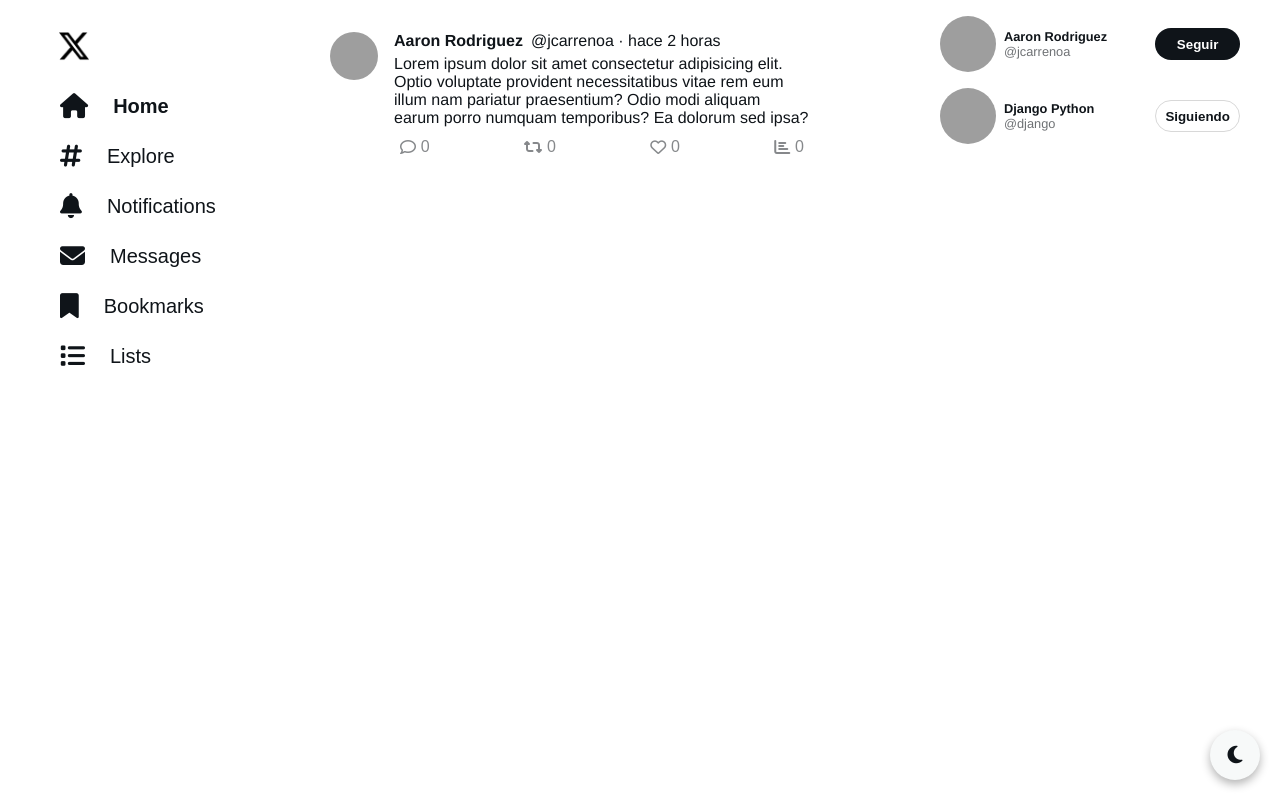
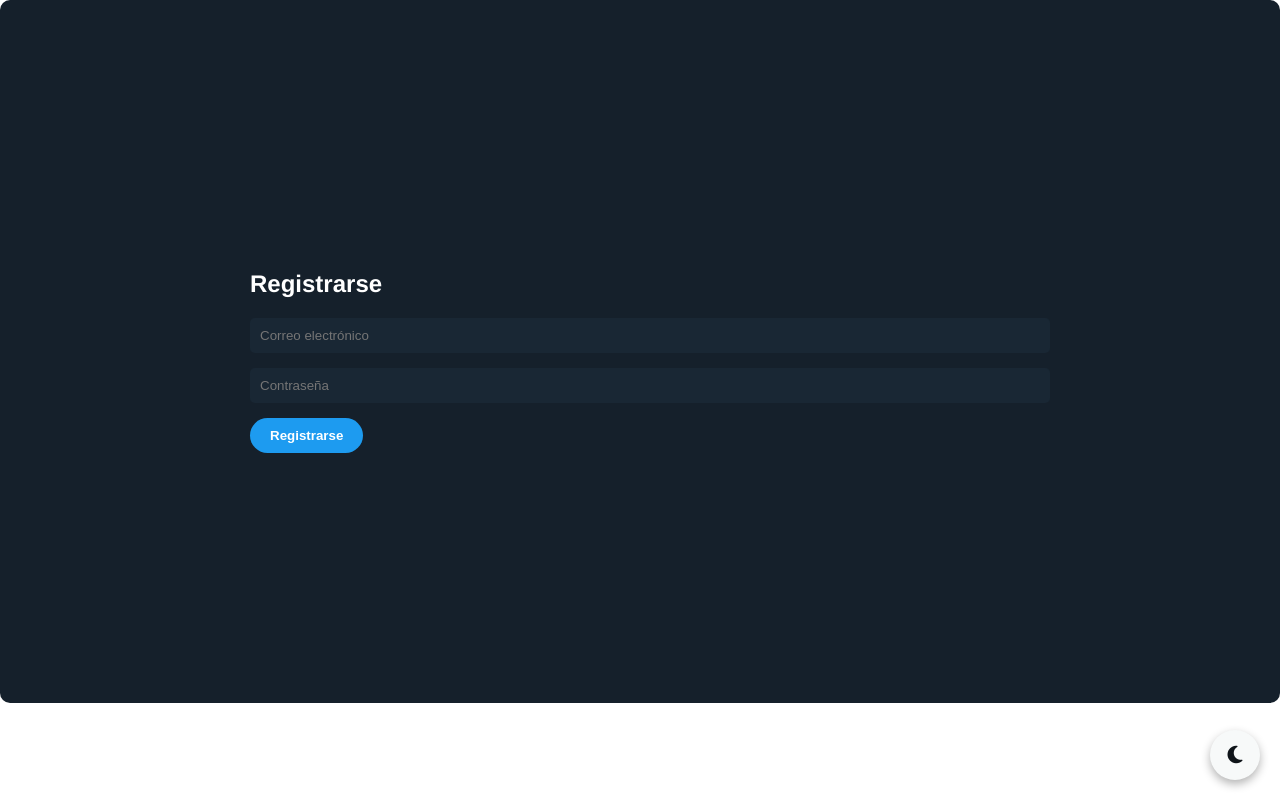
Before and after one commit to jcarrenoa/tw-front, a React (Vite) app: page / in a window 1280 px wide. Built offline with nearby package versions, Linux system fonts and the light colour scheme; grey boxes are pictures that could not be loaded.

Commit message:
Added missing components

```diff
--- a/src/App.tsx
+++ b/src/App.tsx
@@ -1,10 +1,12 @@
 import { useState, useEffect } from 'react'
 import Public from '@components/public/index'
+import LoginForm from '@components/public/LoginForm/LoginForm'
+import RegisterForm from '@components/public/RegisterForm/RegisterForm'
 import Private from '@components/private/index'
 import './App.css'
 
 export function App() {
-  const [login, setLogin] = useState(true);
+  const [login, setLogin] = useState(false);
   const [user, setUser] = useState({});
   const [darkMode, setDarkMode] = useState(() => {
     return localStorage.getItem("theme") === "dark";
@@ -30,7 +32,7 @@ export function App() {
       { login ?
         <Private mode={darkMode} />
       :
-        <Public />
+        <RegisterForm />
     }
     </>
   )
--- /dev/null
+++ b/src/components/private/CreatePostForm/CreatePostForm.module.css
@@ -0,0 +1,32 @@
+form {
+    background-color: #15202b;
+    padding: 15px;
+    border-radius: 10px;
+    color: white;
+}
+
+textarea {
+    width: 100%;
+    resize: none;
+    padding: 10px;
+    background-color: #192734;
+    border: none;
+    border-radius: 5px;
+    color: white;
+    font-size: 16px;
+    margin-bottom: 10px;
+}
+
+button {
+    background-color: #1d9bf0;
+    color: white;
+    padding: 8px 16px;
+    border: none;
+    border-radius: 20px;
+    cursor: pointer;
+    font-weight: bold;
+}
+
+button:hover {
+    background-color: #1a8cd8;
+}
--- /dev/null
+++ b/src/components/public/LoginForm/LoginForm.module.css
@@ -0,0 +1,31 @@
+form {
+    background-color: #15202b;
+    padding: 250px;
+    border-radius: 10px;
+    color: white;
+}
+
+input {
+    display: block;
+    width: 100%;
+    margin-bottom: 15px;
+    padding: 10px;
+    background-color: #192734;
+    border: none;
+    border-radius: 5px;
+    color: white;
+}
+
+button {
+    background-color: #1d9bf0;
+    color: white;
+    padding: 10px 20px;
+    border: none;
+    border-radius: 20px;
+    cursor: pointer;
+    font-weight: bold;
+}
+
+button:hover {
+    background-color: #1a8cd8;
+}
--- /dev/null
+++ b/src/components/public/LoginForm/LoginForm.tsx
@@ -0,0 +1,34 @@
+import { useState } from 'react';
+import './LoginForm.module.css';
+
+const LoginForm = () => {
+  const [email, setEmail] = useState('');
+  const [password, setPassword] = useState('');
+
+  const handleLogin = (e: React.FormEvent) => {
+    e.preventDefault();
+    console.log('Logging in with', email, password);
+  };
+
+  return (
+    <form onSubmit={handleLogin}>
+      <h2>Iniciar sesión</h2>
+      <input
+        type="email"
+        placeholder="Correo electrónico"
+        value={email}
+        onChange={(e) => setEmail(e.target.value)}
+      />
+      <input
+        type="password"
+        placeholder="Contraseña"
+        value={password}
+        onChange={(e) => setPassword(e.target.value)}
+      />
+      <button type="submit">Iniciar sesión</button>
+    </form>
+
+  );
+};
+
+export default LoginForm;
--- /dev/null
+++ b/src/components/public/RegisterForm/RegisterForm.module.css
@@ -0,0 +1,31 @@
+form {
+    background-color: #15202b;
+    padding: 250px;
+    border-radius: 10px;
+    color: white;
+}
+
+input {
+    display: block;
+    width: 100%;
+    margin-bottom: 15px;
+    padding: 10px;
+    background-color: #192734;
+    border: none;
+    border-radius: 5px;
+    color: white;
+}
+
+button {
+    background-color: #1d9bf0;
+    color: white;
+    padding: 10px 20px;
+    border: none;
+    border-radius: 20px;
+    cursor: pointer;
+    font-weight: bold;
+}
+
+button:hover {
+    background-color: #1a8cd8;
+}
--- /dev/null
+++ b/src/components/public/RegisterForm/RegisterForm.tsx
@@ -0,0 +1,33 @@
+import { useState } from 'react';
+import './RegisterForm.module.css';
+
+const RegisterForm = () => {
+  const [email, setEmail] = useState('');
+  const [password, setPassword] = useState('');
+
+  const handleRegister = (e: React.FormEvent) => {
+    e.preventDefault();
+    console.log('Registrando con', email, password);
+  };
+
+  return (
+    <form onSubmit={handleRegister}>
+      <h2>Registrarse</h2>
+      <input
+        type="email"
+        placeholder="Correo electrónico"
+        value={email}
+        onChange={(e) => setEmail(e.target.value)}
+      />
+      <input
+        type="password"
+        placeholder="Contraseña"
+        value={password}
+        onChange={(e) => setPassword(e.target.value)}
+      />
+      <button type="submit">Registrarse</button>
+    </form>
+  );
+};
+
+export default RegisterForm;
```
Also changed, not shown: src/components/private/CreatePostForm/CreatePostForm.tsx (added, +27 -0 lines), src/components/public/ErrorMessage/ErrorMessage.module.css (added, +8 -0 lines), src/components/public/ErrorMessage/ErrorMessage.tsx (added, +11 -0 lines), src/components/public/LoadingSpinner/LoadingSpinner.module.css (added, +18 -0 lines), src/components/public/LoadingSpinner/LoadingSpinner.tsx (added, +7 -0 lines).
